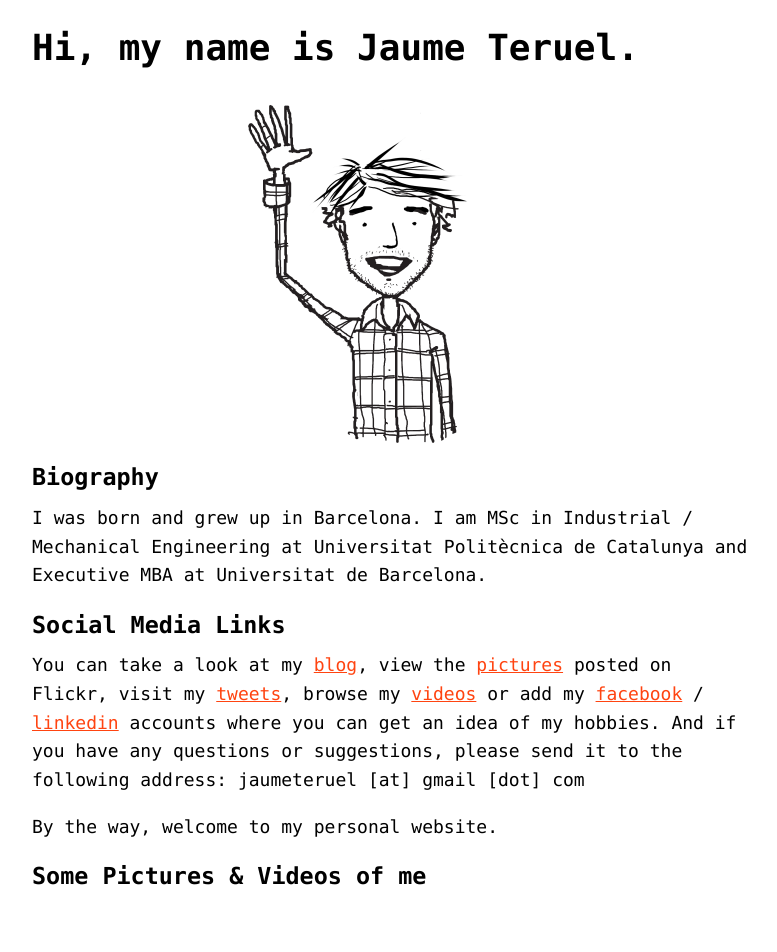
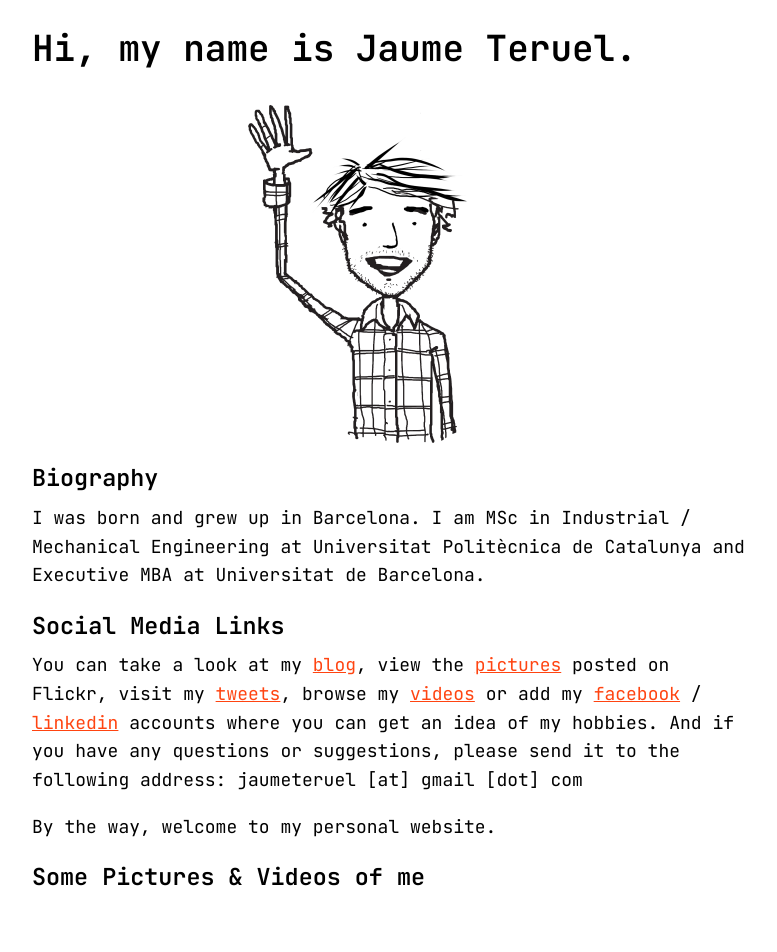
Before and after one commit to joanteruel/jaumeteruel, a Jekyll site: the page built from old/index_old.md, in a window 1280 px wide. Shown: the top 952 px of the page, without its empty margins (248-1025 px from the left). Built offline with Jekyll 4.4.1, drawn with Linux system fonts in a browser that asks for light colours; grey boxes are pictures that could not be loaded.

Commit message:
Update style.css

```diff
--- a/css/style.css
+++ b/css/style.css
@@ -11,8 +11,8 @@
 }
 
 body {
-	font-family: ui-monospace, SFMono-Regular, Menlo, Monaco, "Liberation Mono",
-               "DejaVu Sans Mono", "Courier New", monospace;
+	font-family: "JetBrains Mono", ui-monospace, SFMono-Regular, Menlo, Monaco,
+               "Liberation Mono", "DejaVu Sans Mono", monospace;
 	margin: 0;
 	padding: 0;
 	font-size: 18px;
```
